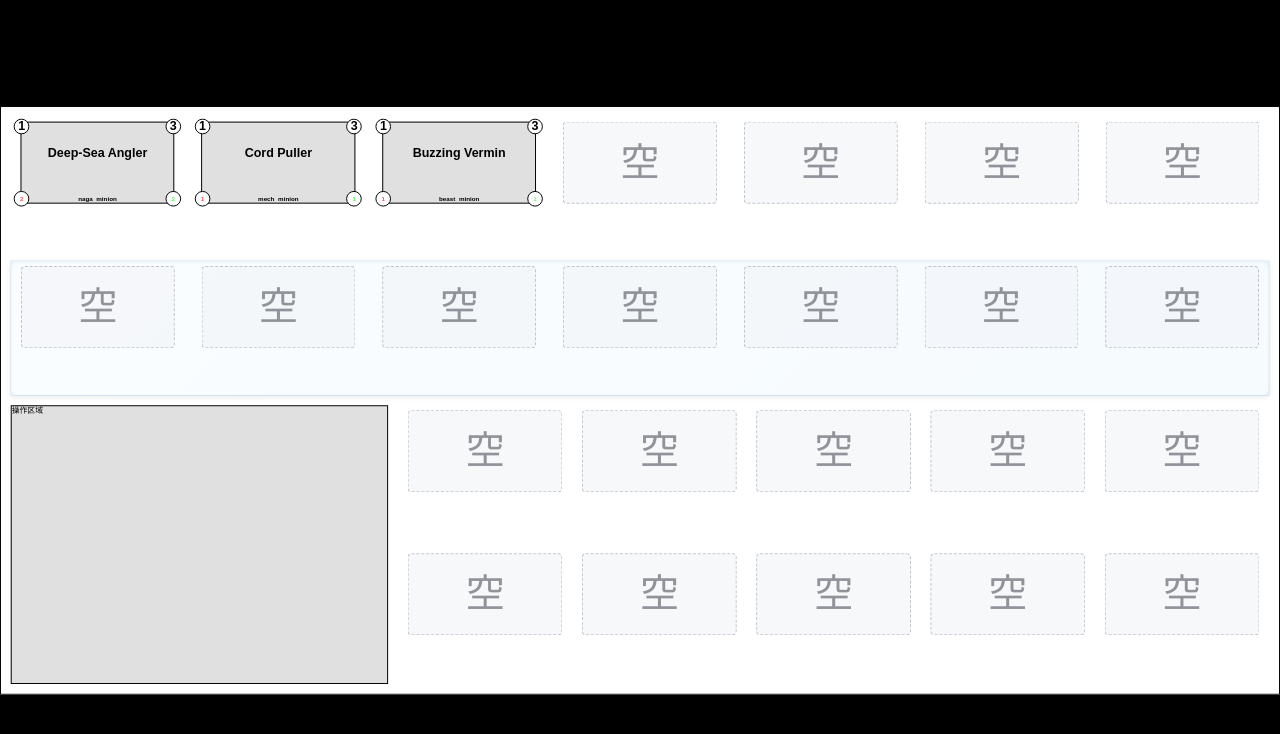
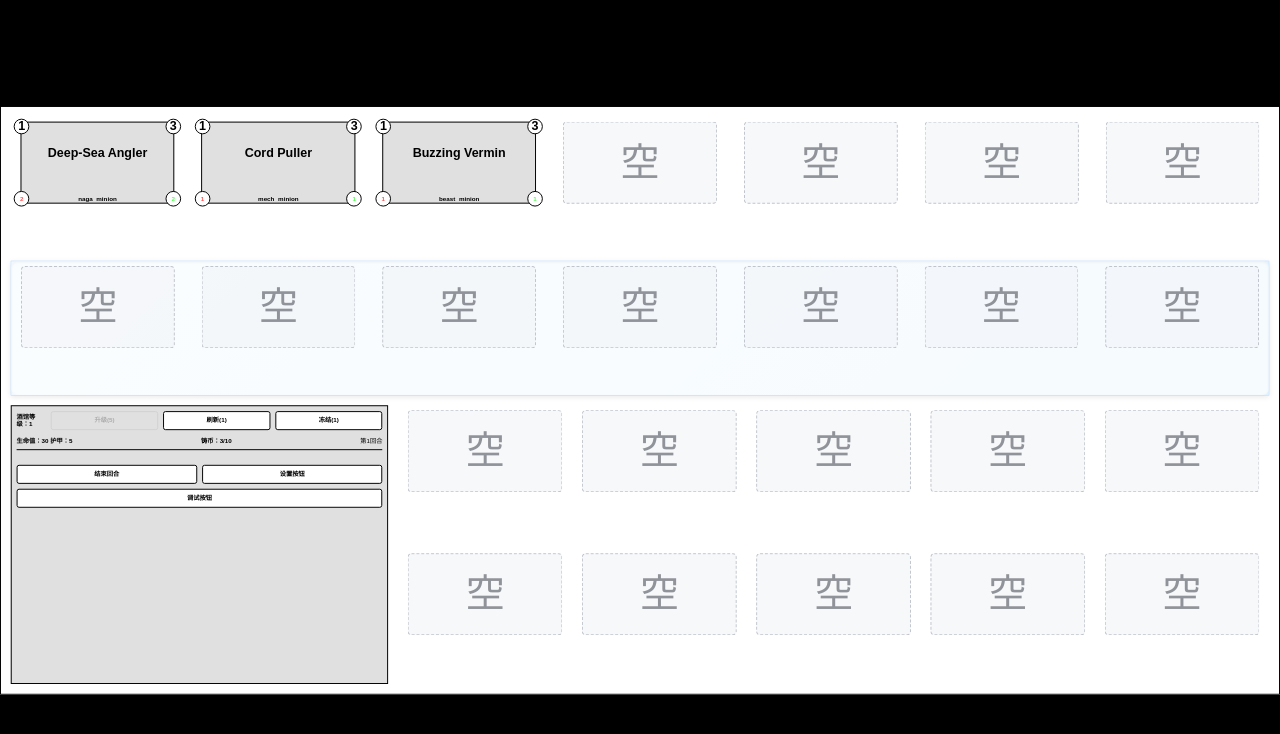
Before and after one commit to seven-it-work/godot-compoent, a Vue app in the folder ls/: page /game-view in a window 1280 px wide. Shown: the top 734 px of the page. Built offline with nearby package versions, Linux system fonts and the light colour scheme.

Commit message:
feat: 添加操作区域组件并调整布局样式
- 新增ActionArea组件，包含酒馆升级、刷新、冻结等操作功能
- 调整HearthstoneHand组件宽度为70vw
- 在GameView中使用新组件替换原有操作区域占位符

```diff
--- a/ls/components.d.ts
+++ b/ls/components.d.ts
@@ -14,6 +14,7 @@ declare module 'vue' {
     AButton: typeof import('ant-design-vue/es')['Button']
     ACard: typeof import('ant-design-vue/es')['Card']
     ACol: typeof import('ant-design-vue/es')['Col']
+    ActionArea: typeof import('./src/components/ActionArea.vue')['default']
     ARow: typeof import('ant-design-vue/es')['Row']
     Battlefield: typeof import('./src/components/Battlefield.vue')['default']
     Card: typeof import('./src/components/Card.vue')['default']
--- /dev/null
+++ b/ls/src/components/ActionArea.vue
@@ -0,0 +1,298 @@
+<template>
+  <!-- 额外操作区域 -->
+  <div class="large-cell">
+    <!-- 酒馆信息 -->
+    <div class="tavern-info">
+      <div class="tavern-level big-size">酒馆等级：{{ gameStore.player?.tavernLevel || 1 }}</div>
+      <button class="action-button big-size" :disabled="!canUpgrade" @click="upgradeTavern">
+        升级({{ upgradeCost }})
+      </button>
+      <button
+        class="action-button big-size"
+        :disabled="!(gameStore.player && gameStore.player.gold >= 1)"
+        @click="refreshTavern"
+      >
+        刷新(1)
+      </button>
+      <button class="action-button big-size" @click="toggleFreeze">
+        {{ gameStore.tavern?.isFrozen ? '解冻(1)' : '冻结(1)' }}
+      </button>
+    </div>
+    <div class="player-stats">
+      <div class="health-armor big-size">
+        生命值：{{ gameStore.player?.hero?.health || 30 }} 护甲：{{
+          gameStore.player?.hero?.armor || 0
+        }}
+      </div>
+      <div class="coins big-size">
+        铸币：{{ gameStore.player?.gold || 0 }}/{{ gameStore.player?.maxGold || 10 }}
+      </div>
+      <div class="big-size">第{{ gameStore.currentTurn || 1 }}回合</div>
+    </div>
+    <div class="card-info" v-if="selectedCard">
+      <div class="card-left">
+        <div class="card-name big-size">名称：{{ selectedCard?.name || '休息休息吧' }}</div>
+        <div class="card-name big-size">类型：{{ getCardTypeText }}</div>
+        <div class="card-level big-size">等级：{{ selectedCard?.tier || 1 }}</div>
+        <div class="card-cost big-size">花费：{{ selectedCard?.cost || 1 }}</div>
+        <div class="card-attack big-size" v-if="gameStore.selectedMinion">
+          攻击：{{ gameStore.selectedMinion.attack || 0 }}
+        </div>
+        <div class="card-health big-size" v-if="gameStore.selectedMinion">
+          生命值：{{ gameStore.selectedMinion.health || 0 }}
+        </div>
+        <div class="card-type big-size" v-if="gameStore.selectedMinion">
+          类型：{{ gameStore.selectedMinion.minionTypesCN?.join(' | ') || '野猪人 | 野兽' }}
+        </div>
+      </div>
+      <div class="card-right">
+        <div
+          class="card-description big-size"
+          v-html="
+            selectedCard?.text ||
+            '我是描述卡片的描述我可以很长很长很长很长很长很长很长很长我可以滚动'
+          "
+        ></div>
+        <div
+          class="card-effects big-size"
+          v-if="gameStore.selectedSpell"
+          v-html="'法术效果：' + (gameStore.selectedSpell.text || '无描述')"
+        ></div>
+      </div>
+    </div>
+    <div class="action-buttons">
+      <button class="action-button big-size" @click="endTurn">结束回合</button>
+      <button
+        class="action-button big-size"
+        v-if="gameStore.selectedMinionSource === 'tavern'"
+        @click="buySelectedMinion"
+      >
+        <span class="cost">{{ gameStore.selectedMinion?.cost || 0 }}</span>
+        购买
+      </button>
+      <button
+        class="action-button big-size"
+        v-if="gameStore.selectedMinionSource === 'hand'"
+        @click="placeMinionFromHand"
+      >
+        放置随从
+      </button>
+      <button
+        class="action-button big-size"
+        v-if="gameStore.selectedMinionSource === 'battlefield'"
+        @click="sellSelectedMinion"
+      >
+        出售
+      </button>
+      <button class="action-button big-size">设置按钮</button>
+      <button class="action-button big-size">调试按钮</button>
+    </div>
+  </div>
+  <!-- end 额外操作区域 -->
+</template>
+
+<script setup lang="ts">
+// 操作区域组件
+import { computed } from 'vue';
+import { useGameStore } from '../stores/game';
+
+const gameStore = useGameStore();
+
+// 计算属性：是否可以升级酒馆
+const canUpgrade = computed(() => {
+  if (!gameStore.player) return false;
+  const upgradeCosts = [0, 5, 7, 8, 10, 12, 12];
+  const cost = upgradeCosts[gameStore.player.tavernLevel] || 0;
+  return gameStore.player.gold >= cost && gameStore.player.tavernLevel < 6;
+});
+
+// 计算属性：升级酒馆的费用
+const upgradeCost = computed(() => {
+  if (!gameStore.player) return 0;
+  const upgradeCosts = [0, 5, 7, 8, 10, 12, 12];
+  return upgradeCosts[gameStore.player.tavernLevel] || 0;
+});
+
+// 方法：升级酒馆
+const upgradeTavern = () => {
+  gameStore.upgradeTavern();
+};
+
+// 方法：刷新酒馆
+const refreshTavern = () => {
+  gameStore.refreshTavern();
+};
+
+// 方法：冻结/解冻酒馆
+const toggleFreeze = () => {
+  if (gameStore.tavern?.isFrozen) {
+    gameStore.unfreezeTavern();
+  } else {
+    gameStore.freezeTavern();
+  }
+};
+
+// 计算属性：获取当前选中的卡片
+const selectedCard = computed(() => {
+  return gameStore.selectedMinion || gameStore.selectedSpell;
+});
+
+// 计算属性：获取卡片类型文本
+const getCardTypeText = computed(() => {
+  if (gameStore.selectedMinion) {
+    return gameStore.selectedMinion.cardType === 'minion' ? '随从' : '其他';
+  } else if (gameStore.selectedSpell) {
+    return gameStore.selectedSpell.type === 'shaping' ? '法术/塑造法术' : '法术';
+  }
+  return '随从/塑造法术';
+});
+
+// 结束回合
+const endTurn = () => {
+  gameStore.endTurn();
+};
+
+// 购买选中的随从
+const buySelectedMinion = () => {
+  if (gameStore.selectedMinion) {
+    gameStore.buyMinion(gameStore.selectedMinionIndex || 0);
+    // 购买后取消选择
+    gameStore.cancelSelectMinion();
+  }
+};
+
+// 出售选中的随从
+const sellSelectedMinion = () => {
+  if (gameStore.selectedMinion && gameStore.selectedMinionIndex !== null) {
+    gameStore.sellMinion('minion', gameStore.selectedMinionIndex);
+    gameStore.cancelSelectMinion();
+  }
+};
+
+// 从手牌放置随从到战场
+const placeMinionFromHand = () => {
+  if (gameStore.selectedMinion && gameStore.selectedMinionIndex !== null) {
+    gameStore.placeMinionFromHand(gameStore.selectedMinionIndex, 0);
+    gameStore.cancelSelectMinion();
+  }
+};
+</script>
+
+<style scoped>
+.big-size {
+  font-size: 1vw;
+}
+.large-cell {
+  width: 35vw;
+  border: 2px solid #000;
+  background-color: #ffffff;
+  padding: 10px;
+  display: flex;
+  flex-direction: column;
+  overflow: auto;
+}
+
+.tavern-info {
+  display: flex;
+  align-items: center;
+  margin-bottom: 15px;
+  gap: 10px;
+}
+
+.tavern-level {
+  margin-right: 20px;
+  font-weight: bold;
+}
+
+/* 移除旧的a-button样式，使用统一的.action-button样式 */
+
+.player-stats {
+  display: flex;
+  justify-content: space-between;
+  margin-bottom: 15px;
+  padding-bottom: 10px;
+  border-bottom: 2px solid #000;
+}
+
+.health-armor {
+  font-weight: bold;
+}
+
+.coins {
+  font-weight: bold;
+}
+
+.card-info {
+  display: flex;
+  height: 200px;
+}
+
+.card-left {
+  width: 50%;
+  padding-right: 10px;
+}
+
+.card-right {
+  width: 50%;
+}
+
+.card-name,
+.card-level,
+.card-cost,
+.card-attack,
+.card-health,
+.card-type {
+  margin-bottom: 8px;
+}
+
+.card-description {
+  height: 100%;
+  overflow-y: auto;
+  padding: 5px;
+}
+
+.card-effects {
+  margin-top: 10px;
+}
+
+.action-buttons {
+  display: flex;
+  flex-wrap: wrap;
+  gap: 10px;
+  margin-top: 15px;
+}
+
+.action-button {
+  flex: 1 1 calc(50% - 5px);
+  padding: 10px;
+  border: 2px solid #000;
+  border-radius: 5px;
+  background-color: #ffffff;
+  cursor: pointer;
+  font-weight: bold;
+  text-align: center;
+  transition: all 0.2s ease;
+}
+
+.action-button:hover {
+  background-color: #f0f0f0;
+  transform: translateY(-2px);
+}
+
+.action-button:active {
+  transform: translateY(0);
+}
+
+.action-button:disabled {
+  background-color: #e0e0e0;
+  border-color: #ccc;
+  color: #999;
+  cursor: not-allowed;
+  opacity: 0.7;
+}
+
+.action-button:disabled:hover {
+  background-color: #e0e0e0;
+  transform: none;
+}
+</style>
--- a/ls/src/components/HearthstoneHand.vue
+++ b/ls/src/components/HearthstoneHand.vue
@@ -103,6 +103,7 @@ const onDrop = (event: DragEvent, target: string) => {
 
 <style scoped>
 .right-subsection {
+  width: 70vw;
   flex: 1;
   display: flex;
   flex-direction: column;
--- a/ls/src/views/GameView.vue
+++ b/ls/src/views/GameView.vue
@@ -10,7 +10,7 @@
     </div>
     <div class="bottom-section">
       <!-- 额外操作区域 -->
-      <div class="large-cell">操作区域</div>
+      <ActionArea></ActionArea>
       <!-- end 额外操作区域 -->
       <!-- 手牌区域 -->
       <HearthstoneHand></HearthstoneHand>
@@ -24,6 +24,7 @@ import { onMounted } from 'vue';
 import HearthstoneBattlefield from '../components/HearthstoneBattlefield.vue';
 import HearthstoneHand from '../components/HearthstoneHand.vue';
 import HearthstoneTavern from '../components/HearthstoneTavern.vue';
+import ActionArea from '../components/ActionArea.vue';
 import heroesData from '../data/heroes.json';
 import minionsData from '../data/minions.json';
 import { AIPlayer } from '../game/AIPlayer';
```
